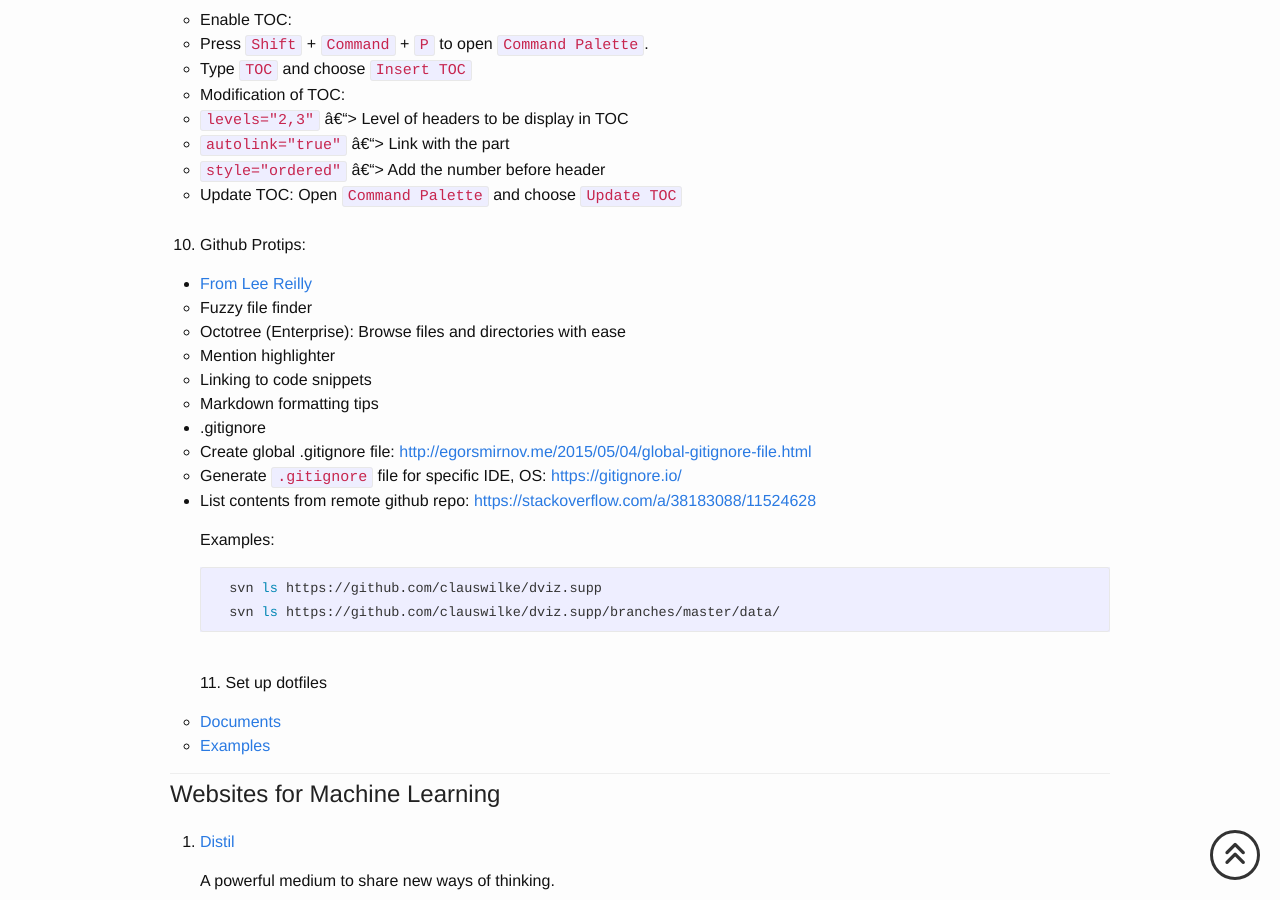
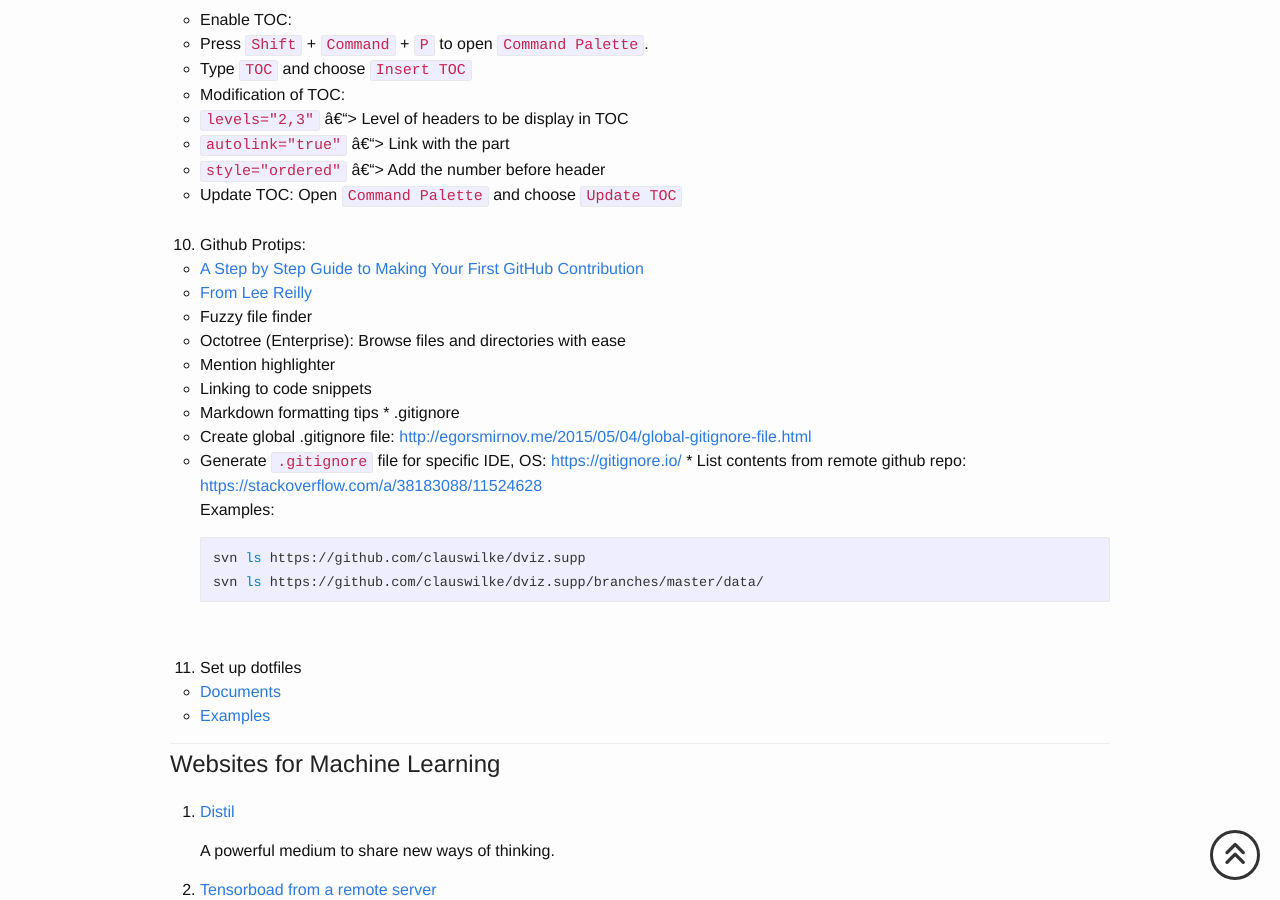
Before and after one commit to hnguyentt/hnguyentt.github.io, a Jekyll site: the page built from _posts/2019-12-28-Miscellaneous.md, in a window 1280 px wide and 900 px high, scrolled down 1395 px. Built offline with Jekyll 4.4.1, drawn with Linux system fonts in a browser that asks for light colours; nearby versions of some CDN libraries; comment, search, counter and statistics services are not loaded; some of the changed lines change nothing that is shown; some of the changed text lies outside the part shown.

Commit message:
Update protip

```diff
--- a/_posts/2019-12-28-Miscellaneous.md
+++ b/_posts/2019-12-28-Miscellaneous.md
@@ -2,7 +2,7 @@
 layout: post
 title: Miscellaneous
 tags: misc tips
-last_modified_on: 2021-12-30
+last_modified_on: 2022-07-11
 read_time: true
 ---
 A collection of stuffs that I am interested in and something I had to search more than once.
@@ -66,7 +66,7 @@ A collection of stuffs that I am interested in and something I had to search mor
     * Update TOC: Open `Command Palette` and choose `Update TOC`
 <br><br>
 10. Github Protips:
-
+* [A Step by Step Guide to Making Your First GitHub Contribution](https://codeburst.io/a-step-by-step-guide-to-making-your-first-github-contribution-5302260a2940)
 * [From Lee Reilly](https://github.blog/2020-04-09-github-protips-tips-tricks-hacks-and-secrets-from-lee-reilly/)
     * Fuzzy file finder
     * Octotree (Enterprise): Browse files and directories with ease
```
Also changed, not shown: 1 other file.
